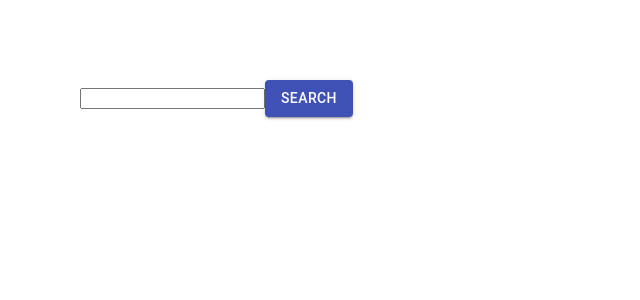
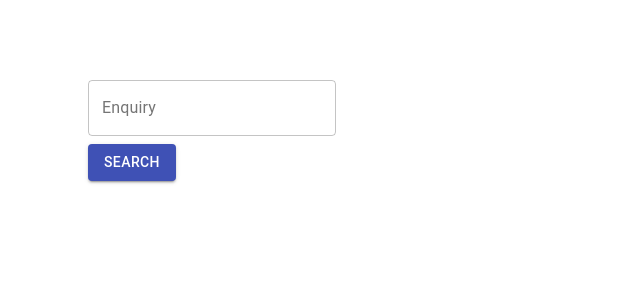
Before and after one commit to pptp-capco/avocation, a React (Create React App) app: page / in a window 1280 px wide. Shown: the top 300 px of the page, without its empty margins (0-640 px from the left). Built offline with nearby package versions, Linux system fonts and the light colour scheme.

Commit message:
add styles

```diff
--- a/src/components/Search/Search.tsx
+++ b/src/components/Search/Search.tsx
@@ -1,31 +1,56 @@
 import React, {useRef, useState} from 'react';
 import {
-    Button,
+    Button, createStyles, makeStyles, TextField, Theme,
 } from "@material-ui/core";
 import {Enquiries} from "../Enquiries";
 import './search.css'
 
+const useStyles = makeStyles((theme: Theme) =>
+    createStyles({
+        root: {
+            '& > *': {
+                margin: theme.spacing(1),
+                width: '25ch',
+            },
+        },
+    }),
+);
+
 export function Search() {
+    const classes = useStyles();
     const [searchString, setSearchString] = useState('');
     const [showTable, setShowTable] = useState(false);
-    const textBoxRef: any = useRef()
+    const enquiryFilterRef: any = useRef()
 
     return <div className="container">
-        <input type="text" ref={textBoxRef}/>
+        <form className={classes.root} noValidate autoComplete="off">
+            <div>
+                <TextField
+                    id="enquiryId"
+                    label="Enquiry"
+                    inputRef={enquiryFilterRef}
+                    variant="outlined"
+                    aria-label={'Enquiry Filter'}
+                />
+            </div>
+
+            <div>
                 <Button variant="contained"
                         color="primary"
                         onClick={() => {
-                    setSearchString(textBoxRef.current.value)
-                    const stringValue = textBoxRef.current.value.trim();
+                            setSearchString(enquiryFilterRef.current.value)
+                            const stringValue = enquiryFilterRef.current.value.trim();
                             if (searchString !== stringValue && stringValue.length > 0)
                                 setShowTable(true)
                         }}
                 >
                     Search
                 </Button>
+            </div>
+        </form>
 
 
-        {showTable && <Enquiries searchString={textBoxRef.current.value.trim()}/>}
+        {showTable && <Enquiries searchString={enquiryFilterRef.current.value.trim()}/>}
 
 
     </div>;
```
Lines whose indentation alone changed are shown as unchanged.
